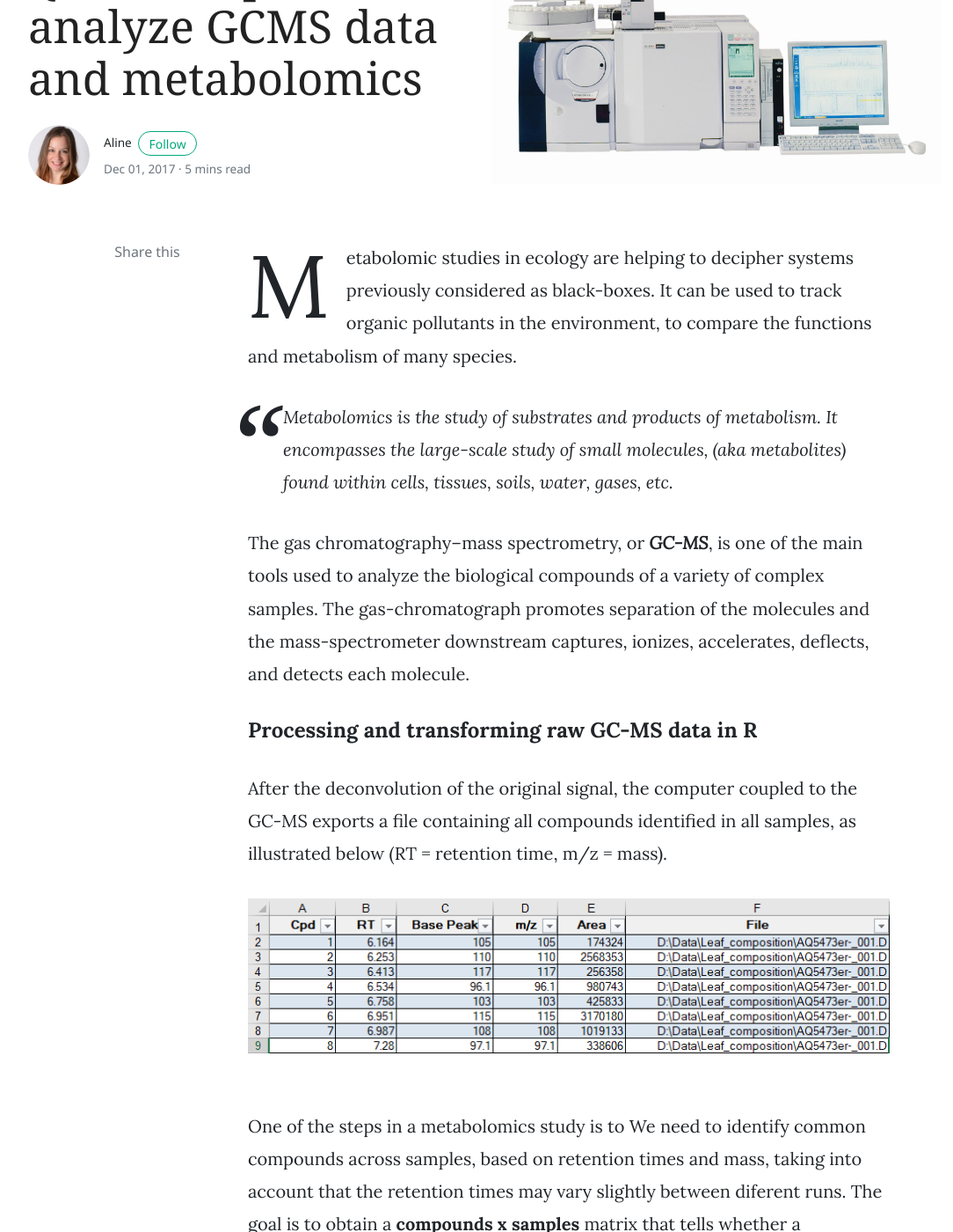
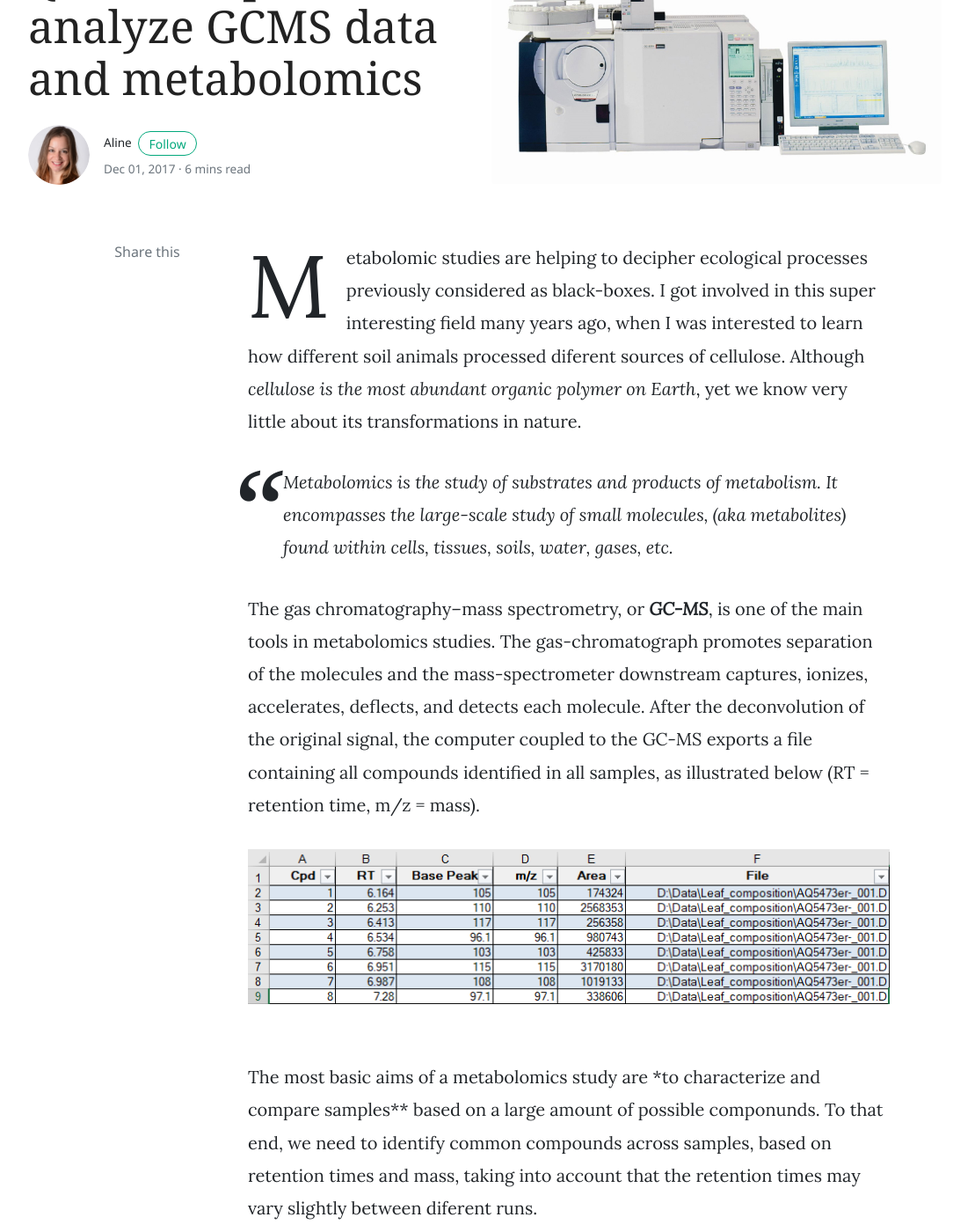
Before and after one commit to AlineQuadros/blog, a Jekyll site: the page built from _posts/2017-12-01-quick-GCMS-data-analysis.md, in a window 1280 px wide and 1400 px high, scrolled down 224 px. Shown: the whole window at 88% size, without its empty margins (88-1172 px from the left). Built offline with Jekyll 4.4.1, drawn with Linux system fonts in a browser that asks for light colours; nearby versions of some CDN libraries; comment, search, counter and statistics services are not loaded; some of the changed text lies outside the part shown.

Commit message:
post updates

````diff
--- a/_posts/2017-12-01-quick-GCMS-data-analysis.md
+++ b/_posts/2017-12-01-quick-GCMS-data-analysis.md
@@ -7,21 +7,17 @@ image: assets/images/gcms.jpg
 
 ---
 
-Metabolomic studies in ecology are helping to decipher systems previously considered as black-boxes. It can be used to track organic pollutants in the environment, to compare the functions and metabolism of many species.
+Metabolomic studies are helping to decipher ecological processes previously considered as black-boxes. I got involved in this super interesting field many years ago, when I was interested to learn how different soil animals processed diferent sources of cellulose. Although *cellulose is the most abundant organic polymer on Earth*, yet we know very little about its transformations in nature.
 
 > Metabolomics is the study of substrates and products of metabolism. It encompasses the large-scale study of small molecules, (aka metabolites) found within cells, tissues, soils, water, gases, etc.
 
-
-The gas chromatography–mass spectrometry, or ___GC-MS___, is one of the main tools used to analyze the biological compounds of a variety of complex samples. The gas-chromatograph promotes separation of the molecules and the mass-spectrometer downstream captures, ionizes, accelerates, deflects, and detects each molecule.
-
-#### Processing and transforming raw GC-MS data in R
-
-After the deconvolution of the original signal, the computer coupled to the GC-MS exports a file containing all compounds identified in all samples, as illustrated below (RT = retention time, m/z = mass).
+The gas chromatography–mass spectrometry, or ___GC-MS___, is one of the main tools in metabolomics studies. The gas-chromatograph promotes separation of the molecules and the mass-spectrometer downstream captures, ionizes, accelerates, deflects, and detects each molecule. After the deconvolution of the original signal, the computer coupled to the GC-MS exports a file containing all compounds identified in all samples, as illustrated below (RT = retention time, m/z = mass).
 
 <img src="/blog/assets/images/file_header.png">
 
-One of the steps in a metabolomics study is to
-We need to identify common compounds across samples, based on retention times and mass, taking into account that the retention times may vary slightly between diferent runs. The goal is to obtain a **compounds x samples** matrix that tells whether a compound (c_1, c_2, c_3...) was present in a given sample. Once the data is in this format it can be further analyzed using PCAs, clustering, K-means, etc.
+The most basic aims of a metabolomics study are *to characterize and compare samples** based on a large amount of possible componunds. To that end, we need to identify common compounds across samples, based on retention times and mass, taking into account that the retention times may vary slightly between diferent runs.
+
+The goal of this scrip was to process the original data to obtain a **compounds x samples** matrix that tells whether a compound (c_1, c_2, c_3...) was present in a given sample. Once the data is in this format it can be further analyzed using PCAs, clustering, K-means, etc.
 
 **Example of the output of this analysis, a compounds x samples matrix:**
 
@@ -35,7 +31,7 @@ sample	c_1	c_2	c_3	c_4	c_5 ...
 ...
 
 ```
-Additionally, the `peak area` tells how much of each compound was present in each sample, so besides a presence-absence matrix, a matrix of relative/absolute abundances can also be obtained.
+Additionally, the `peak area` tells how much of each compound was present in each sample, so besides a presence-absence matrix, a matrix of relative/absolute abundances can also be obtained. In this script I'll deal only with presence/absence.
 
 #### Processing and transforming raw GC-MS data in R
 
````
Also changed, not shown: _posts/2012-05-11-my-life-as-an-ecologist-and-researcher.md (+2 -0 lines), _posts/2017-05-11-studying-decomposition-cold-mountains-austria.md (+10 -12 lines), _posts/2019-01-11-modelling-mangrove-forests.md (+6 -7 lines), _posts/2019-08-03-welcome-data-science-ecological-questions.md (+5 -6 lines).
